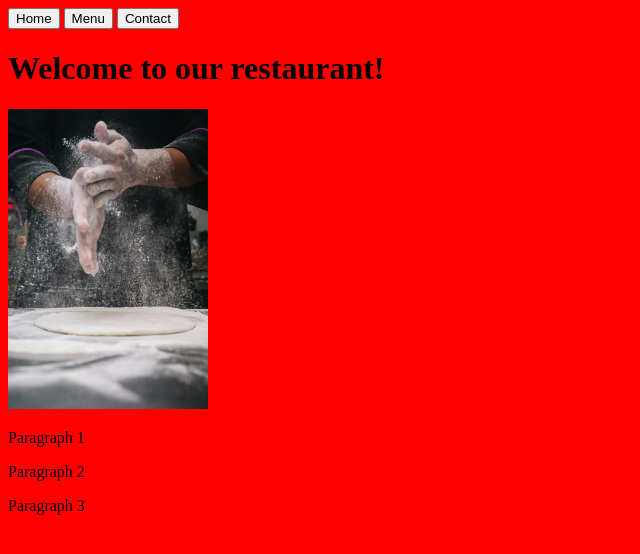
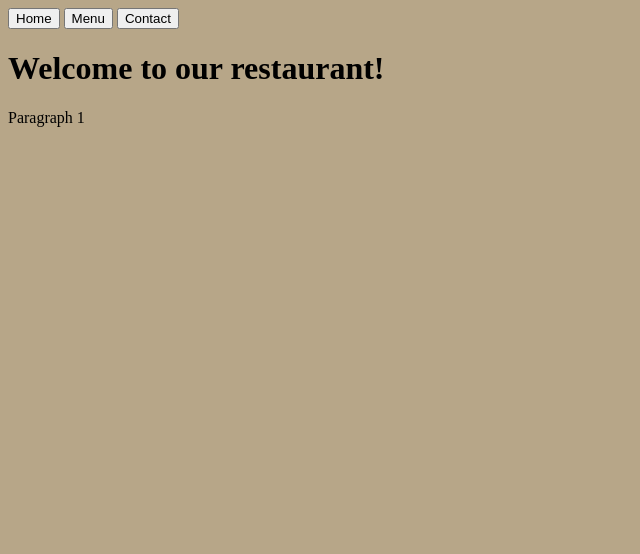
Before and after one commit to deividmng/Restaurant, a website built with webpack: page dist/index.html in a window 1280 px wide. Both pictures are taken after a click on the button "Menu". Shown: the whole page, without its empty margins (0-640 px from the left). Built offline with nearby package versions, Linux system fonts and the light colour scheme.

Commit message:
link fix

```diff
--- a/src/contact.js
+++ b/src/contact.js
@@ -12,12 +12,12 @@ export function contact() {
     pageContent.appendChild(heading);
 
     // Crear y añadir un elemento de imagen
-    const topImage = document.createElement('img');
-    topImage.classList.add('top-image');
-    topImage.src = '../assets/img/pexels-malidate-van-784633.jpg';
-    topImage.alt = 'Image of restaurant';
-    topImage.height = '300';
-    pageContent.appendChild(topImage);
+    // const topImage = document.createElement('img');
+    // topImage.classList.add('top-image');
+    // topImage.src = '../assets/img/pexels-malidate-van-784633.jpg';
+    // topImage.alt = 'Image of restaurant';
+    // topImage.height = '300';
+    // pageContent.appendChild(topImage);
 
     // Crear y añadir párrafos
     const para1 = document.createElement('p');
--- a/src/index.js
+++ b/src/index.js
@@ -1,16 +1,35 @@
 import { initialPageLoad } from './initial-page-load.js';
 import { menu } from './menu.js';
-import  './contact.js';
+import { contact } from './contact.js';
 
+// Inicializar la página con el contenido inicial
 initialPageLoad();
 
+// Definir el módulo de cambio de pestañas
 let tabSwitchingModule = (function() {
-    const homeTab = document.querySelector('#homeBtn');
-    homeTab.addEventListener('click', initialPageLoad);
+    const mainDiv = document.querySelector('#content');
 
-    const menuTab = document.querySelector('#menuBtn');
-    menuTab.addEventListener('click', menu);
+    const homeBtn = document.querySelector('#homeBtn');
+    homeBtn.addEventListener("click", () => {
+        clearPage();
+        mainDiv.appendChild(initialPageLoad());
+    });
 
-    const contactTab = document.querySelector('#contactBtn');
-    contactTab.addEventListener('click', contact);
+    const menuBtn = document.querySelector('#menuBtn');
+    menuBtn.addEventListener("click", () => {
+        clearPage();
+        mainDiv.appendChild(menu());
+    });
+
+    const contactBtn = document.querySelector('#contactBtn');
+    contactBtn.addEventListener('click', () => {
+        clearPage();
+        mainDiv.appendChild(contact());
+    });
+
+    function clearPage() {
+        mainDiv.innerHTML = "";
+    }
+
+
 })();
--- a/src/initial-page-load.js
+++ b/src/initial-page-load.js
@@ -1,6 +1,7 @@
 export function initialPageLoad() {
     const contentDiv = document.querySelector('#content');
-    contentDiv.innerHTML = '';
+    // contentDiv.innerHTML = '';
+    // contentDiv.replaceChild();
     // Crear un contenedor de página
     const pageContent = document.createElement('div');
     // pageContent.classList.add('page-content');
--- a/src/menu.js
+++ b/src/menu.js
@@ -1,14 +1,42 @@
 // menu.js
 export function menu() {
-    // const contentDiv = document.querySelector('#content');
 
-    // // Eliminar el contenido existente si es necesario
-    // contentDiv.innerHTML = '';
+    const contentDiv = document.querySelector('#content');
+    contentDiv.innerHTML = '';
+    // Crear un contenedor de página
+    const pageContent = document.createElement('div');
+    // pageContent.classList.add('page-content');
 
-    // // Crear y agregar el contenido del menú
-    // const menuContent = document.createElement('div');
-    // // Agregar elementos al menuContent según sea necesario
-    // contentDiv.appendChild(menuContent);
+    // Crear y añadir un elemento de título
+    const heading = document.createElement('h1');
+    heading.textContent = 'Welcome to our restaurant!';
+    pageContent.appendChild(heading);
+
+    // Crear y añadir un elemento de imagen
+    // const topImage = document.createElement('img');
+    // topImage.classList.add('top-image');
+    // topImage.src = '../assets/img/pexels-malidate-van-784633.jpg';
+    // topImage.alt = 'Image of restaurant';
+    // topImage.height = '300';
+    // pageContent.appendChild(topImage);
+
+    // Crear y añadir párrafos
+    const para1 = document.createElement('p');
+    para1.textContent = 'Paragraph 1';
+    // para1.classList.add('class');
+    pageContent.appendChild(para1);
+
+
+    // const para2 = document.createElement('p');
+    // para2.textContent = 'Paragraph 2';
+    // pageContent.appendChild(para2);
+
+    // const para3 = document.createElement('p');
+    // para3.textContent = 'Paragraph 3';
+    // pageContent.appendChild(para3);
+
+    // Agregar el contenido de la página al contenedor principal
+    contentDiv.appendChild(pageContent);
 }
 
 // contact.js
--- a/src/style.css
+++ b/src/style.css
@@ -1,5 +1,5 @@
 body {
-    background-color: red;
+    background-color: rgb(183, 166, 136);
 }
 
 #contect {
```
Also changed, not shown: dist/index.html, dist/main.js, 1 other file.
